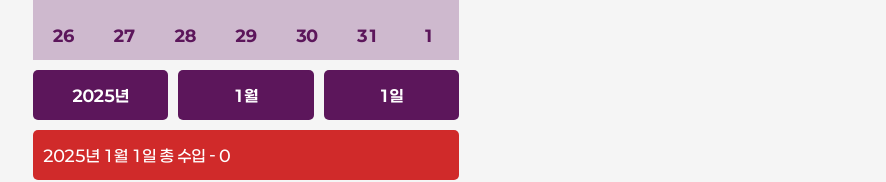
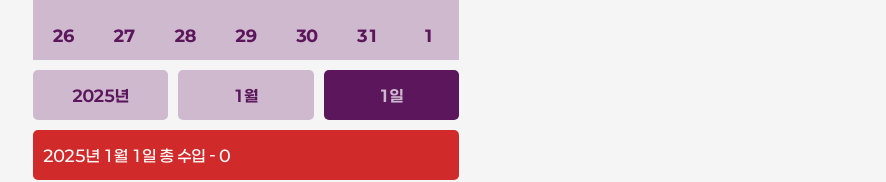
Before and after one commit to gangmanm/joggi, a Next.js app: page /month in a window 1280 px wide. Shown: the part 319-501 px from the top of the page, without its empty margins (394-1280 px from the left). Built offline with nearby package versions, Linux system fonts and the light colour scheme; no server answers; the database is empty; a web font is replaced by a local one.

Commit message:
[fix] 필요없는 변수 삭제

```diff
--- a/src/app/month/page.tsx
+++ b/src/app/month/page.tsx
@@ -6,18 +6,11 @@ import useCalendarContext from "../../../components/month/useCalendarContext";
 import Menu from "../../../components/Menu";
 import { useRouter } from "next/navigation";
 import { useBudgetByTag } from "../../hooks/useBudgetByTag";
-import DoughnutChart from "../../../components/Chart";
-import { Budget } from "../../types/budget";
-import { useSessionContext } from "../context/SessionContext";
-import { useState, useEffect } from "react";
-import { getBudget } from "../../../actions/budget-actions";
-import * as T from "../../../styles/tag/tag";
+import { useState } from "react";
 
 export default function Month() {
   const { selectedDate } = useCalendarContext();
-  const [budgets, setBudgets] = useState<Budget[]>([]);
-  const [filteredBudgets, setFilteredBudgets] = useState<Budget[]>([]); // 필터링된 데이터
-  const { session } = useSessionContext();
+
   const [graphSetting, setGraphSetting] = useState("day");
 
   const router = useRouter();
@@ -28,48 +21,7 @@ export default function Month() {
 
   const { yearlyData, monthlyData, dailyData } = useBudgetByTag();
 
-  useEffect(() => {
-    const fetchBudgets = async () => {
-      try {
-        const budgets = await getBudget(session?.user.id || "");
-        setBudgets(budgets.reverse());
-      } catch (error) {
-        console.error("Failed to fetch budgets:", error);
-      }
-    };
-
-    fetchBudgets();
-  }, [session]);
-
   const [year, month, day] = selectedDate.date.split("-");
-  useEffect(() => {
-    const filtered = budgets.filter((budget) => {
-      if (!budget.date) return false;
-
-      const budgetDate = new Date(budget.date);
-      const selectedYear = parseInt(year, 10);
-      const selectedMonth = parseInt(month, 10) - 1; // 월은 0부터 시작
-      const selectedDay = parseInt(day, 10);
-
-      if (graphSetting === "year") {
-        return budgetDate.getFullYear() === selectedYear;
-      } else if (graphSetting === "month") {
-        return (
-          budgetDate.getFullYear() === selectedYear &&
-          budgetDate.getMonth() === selectedMonth
-        );
-      } else if (graphSetting === "day") {
-        return (
-          budgetDate.getFullYear() === selectedYear &&
-          budgetDate.getMonth() === selectedMonth &&
-          budgetDate.getDate() === selectedDay
-        );
-      }
-      return true;
-    });
-
-    setFilteredBudgets(filtered);
-  }, [budgets, year, month, day, graphSetting]);
 
   return (
     <S.MainContainer>
@@ -80,16 +32,26 @@ export default function Month() {
       <CalendarHeader />
       <CalendarBody />
       <S.DateButtonContainer>
-        <S.DateButton onClick={() => setGraphSetting("year")}>
+        <S.DateButton
+          onClick={() => setGraphSetting("year")}
+          isactive={(graphSetting === "year").toString()} // 현재 선택된 상태 여부 전달
+        >
           {year}년
         </S.DateButton>
-        <S.DateButton onClick={() => setGraphSetting("month")}>
+        <S.DateButton
+          onClick={() => setGraphSetting("month")}
+          isactive={(graphSetting === "month").toString()} // 현재 선택된 상태 여부 전달
+        >
           {month}월
         </S.DateButton>
-        <S.DateButton onClick={() => setGraphSetting("day")}>
+        <S.DateButton
+          onClick={() => setGraphSetting("day")}
+          isactive={(graphSetting === "day").toString()} // 현재 선택된 상태 여부 전달
+        >
           {day}일
         </S.DateButton>
       </S.DateButtonContainer>
+
       <S.TotalDataContainer setting="income">
         {graphSetting === "year"
           ? `${year}년 총 수입 -  ${yearlyData.totalIncome.toLocaleString()}`
@@ -104,9 +66,9 @@ export default function Month() {
           ? monthlyData.result
           : dailyData.result
         )
-          .filter((data) => data.income > 0) // income이 0보다 큰 항목만 필터링
+          .filter((data) => data.income > 0)
           .sort((a, b) => b.income - a.income)
-          .slice(0, 4) // income 기준 내림차순 정렬
+          .slice(0, 4)
           .map((data, index) => (
             <S.TagBox key={index} tagcolor={data.color}>
               <S.TagText>{index + 1}위</S.TagText>
--- a/styles/month/month.tsx
+++ b/styles/month/month.tsx
@@ -118,14 +118,17 @@ export const DateButtonContainer = styled.div`
   gap: 10px;
 `;
 
-export const DateButton = styled.div`
+export const DateButton = styled.div<{ isactive: string }>`
   width: 100%;
   height: 100%;
   display: flex;
   justify-content: center;
   align-items: center;
-  color: white;
-  background-color: ${({ theme }) => theme.colors.mutual};
+  color: ${({ isactive, theme }) =>
+    isactive === "true" ? theme.colors.lightmutual : theme.colors.mutual};
+  background-color: ${({ isactive, theme }) =>
+    isactive === "true" ? theme.colors.mutual : theme.colors.lightmutual};
+
   border-radius: 5px;
   font-weight: 600;
 `;
```
